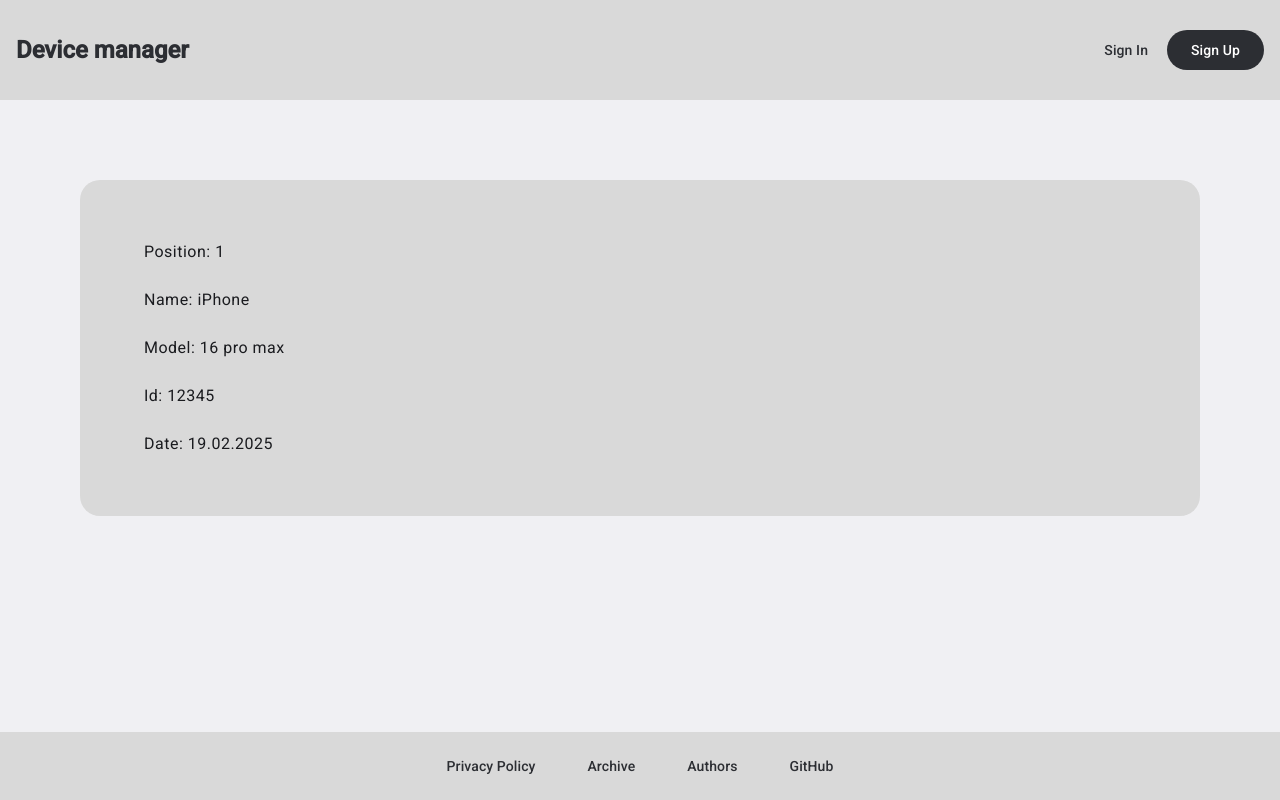
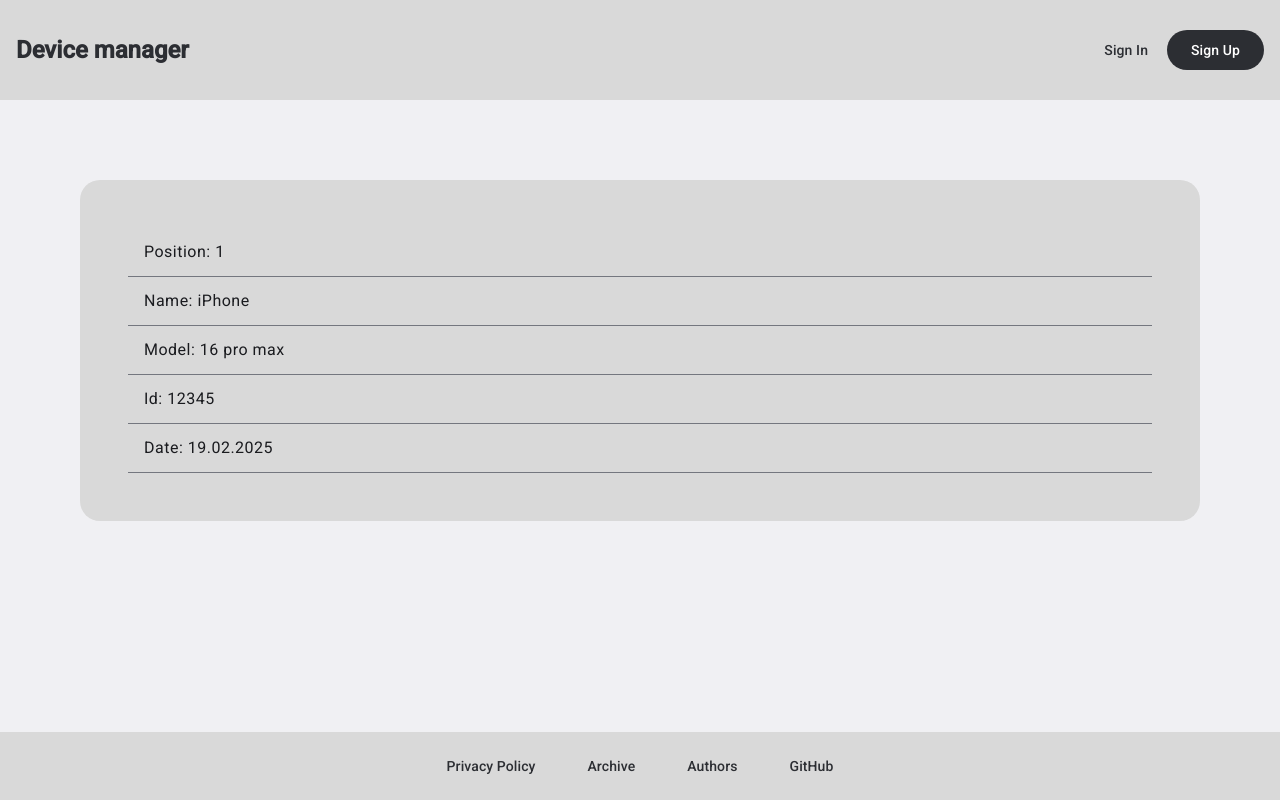
Before and after one commit to trplx/ng-course-practice, an Angular app: page /details/1 in a window 1280 px wide. Built offline with nearby package versions, Linux system fonts and the light colour scheme.

Commit message:
Add deviders to device details components

```diff
--- a/src/app/components/device-details/device-details.component.html
+++ b/src/app/components/device-details/device-details.component.html
@@ -4,6 +4,7 @@
             <mat-list-item>
                 {{ item.label }}: {{ item.value }}
             </mat-list-item>
+            <mat-divider></mat-divider>
         }
     </mat-list>
 </div>
--- a/src/app/components/device-details/device-details.component.ts
+++ b/src/app/components/device-details/device-details.component.ts
@@ -1,9 +1,10 @@
 import { Component } from '@angular/core';
 import { MatListModule } from '@angular/material/list';
+import { MatDividerModule } from '@angular/material/divider';
 
 @Component({
   selector: 'app-device-details',
-  imports: [MatListModule],
+  imports: [MatListModule, MatDividerModule],
   templateUrl: './device-details.component.html',
   styleUrl: './device-details.component.scss'
 })
```
Also changed, not shown: src/app/components/device-list/device-list.component.html (indentation only).
